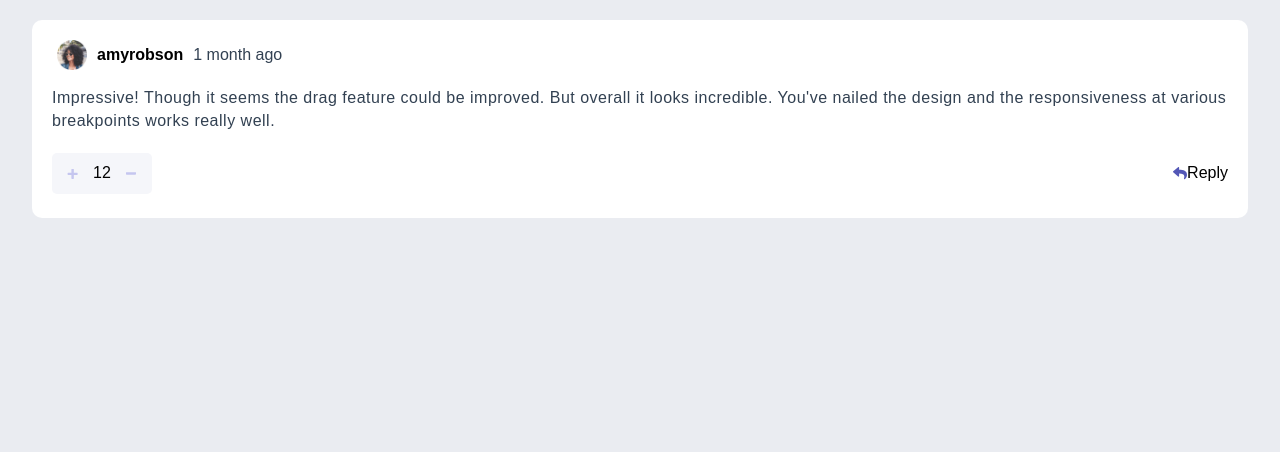
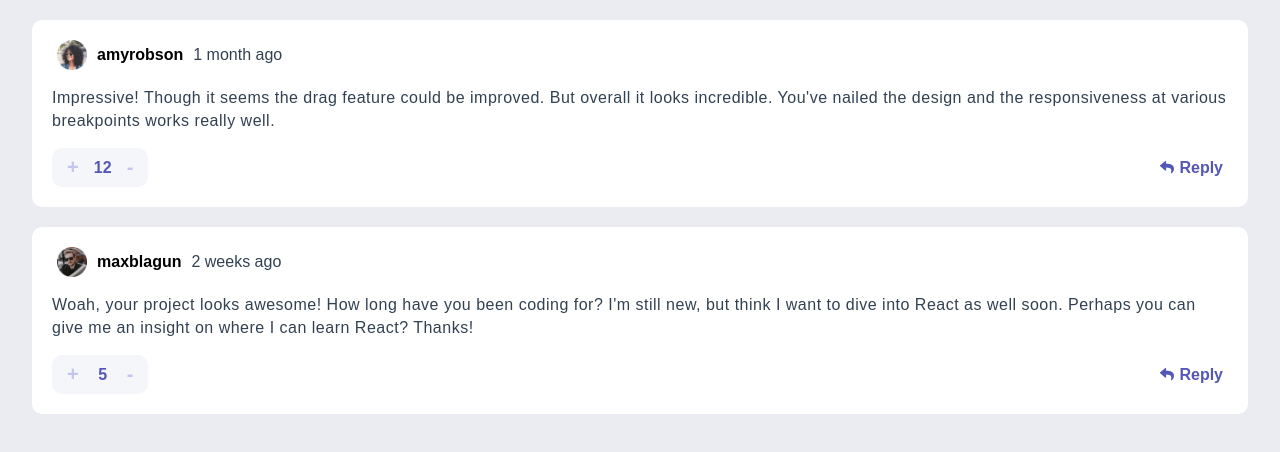
Before and after one commit to Lukass9/interactive-comments-section, a React (Create React App) app: page / in a window 1280 px wide. Shown: the top 452 px of the page. Built offline with nearby package versions, Linux system fonts and the light colour scheme.

Commit message:
continue styling comment component

```diff
--- a/src/App.tsx
+++ b/src/App.tsx
@@ -1,6 +1,6 @@
 import styled, {} from 'styled-components';
 import { GlobalStyle } from './asserts/styles/global/globalStyles';
-import Component from './components/organisms/comment/comment';
+import Comment from './components/organisms/comment/comment';
 import data from './asserts/data/data.json';
 
 const Wrapp = styled.main `
@@ -16,11 +16,19 @@ const App: React.FC = () => {
     <Wrapp>
       {console.log(data.comments[0])}
       <GlobalStyle/>
-      <Component  content= {data.comments[0].content}
+      <Comment  content= {data.comments[0].content}
                   username= {data.comments[0].user.username}
                   createdAt= {data.comments[0].createdAt}
                   score={data.comments[0].score}
-                  userImage= {data.comments[0].user.image.png} />
+                  userImage= {data.comments[0].user.image.png}
+                  isReply={false}/>
+
+      <Comment  content= {data.comments[1].content}
+                  username= {data.comments[1].user.username}
+                  createdAt= {data.comments[1].createdAt}
+                  score={data.comments[1].score}
+                  userImage= {data.comments[1].user.image.png}
+                  isReply={false}/>
     </Wrapp>
   );
 }
--- a/src/components/organisms/comment/comment.tsx
+++ b/src/components/organisms/comment/comment.tsx
@@ -4,10 +4,10 @@ import styled from "styled-components"
 const Wrapp = styled.section`
     display: flex;
     flex-direction: column;
-    width: 95vw;
+    width: ${(props: {isReply: boolean})=> props.isReply? '80vw' : '95vw' };
     background-color: #ffffff;
     padding: 20px;
-    margin: 20px 0;
+    margin: 20px 0 0 0;
     border-radius: 10px;
 `
 const WrapRow = styled.div`
@@ -38,36 +38,52 @@ const Content = styled.p`
     line-height: 23px;
     letter-spacing: .5px;
 `
-interface Props {
-    bg: string;
-}
-const WrapButton = styled.div`
+
+const ScoreWrapp = styled.div`
     display: flex;
     align-items: center;
     background-color: ${(props: { bg: string; }) => props.bg};
-    /* background-color: #f5f6fa; */
-    border-radius: 5px;
+    border-radius: 10px;
 `
-const EditScore = styled.img`
-    padding: 15px;
+const WrapButton = styled(ScoreWrapp)`
+    cursor: pointer;
+`
+const EditScore = styled.p`
+    padding: 0 15px;
+    font-size: 20px;
+    font-weight: 700;
+    margin: 8px 0;
+    color: #c3c4ef;
+    cursor: pointer;
+    &:hover{
+        color: #5457b6;
+    }
 `
 const Score = styled.div`
-
+    display: flex;
+    justify-content: center;
+    color: #5457b6;
+    font-weight: 700;
+    min-width: 18px;
 `
-
-
+const Reply = styled.div`
+    color: #5457b6;
+    padding: 5px;
+    font-weight: 700;
+`
 
 interface comments {
     username: string,
     content: string,
     createdAt: string,
     score: number,
-    userImage: string
+    userImage: string,
+    isReply: boolean
 }
 
-const Component: React.FC <comments> = ({username,content,createdAt,score,userImage}) =>{
+const Comment: React.FC <comments> = ({username,content,createdAt,score,userImage, isReply}) =>{
     return (
-        <Wrapp>
+        <Wrapp isReply={isReply}>
             <WrapRow>
                 <Avatar src={userImage} alt="avatar" />
                 <UserName> {username} </UserName>
@@ -77,18 +93,20 @@ const Component: React.FC <comments> = ({username,content,createdAt,score,userIm
                 {content}
             </Content>
             <WrapRowButton>
-                <WrapButton bg={"#f5f6fa"}>
-                    <EditScore src="\images\icon-plus.svg" alt="plus"/>
+                <ScoreWrapp bg={"#f5f6fa"}>
+                    {/* <EditScore src="\images\icon-plus.svg" alt="plus"/> */}
+                    <EditScore> + </EditScore>
                     <Score> {score} </Score>
-                    <EditScore src="\images\icon-minus.svg" alt="minus"/>
-                </WrapButton>
+                    <EditScore> - </EditScore>
+                    {/* <EditScore src="\images\icon-minus.svg" alt="minus"/> */}
+                </ScoreWrapp>
                 <WrapButton bg={"#fff"}>
                     <img src="\images\icon-reply.svg" alt="reply"/>
-                    <p>Reply</p>
+                    <Reply>Reply</Reply>
                 </WrapButton>
             </WrapRowButton>
         </Wrapp>
     )
 }
 
-export default Component
+export default Comment
```
